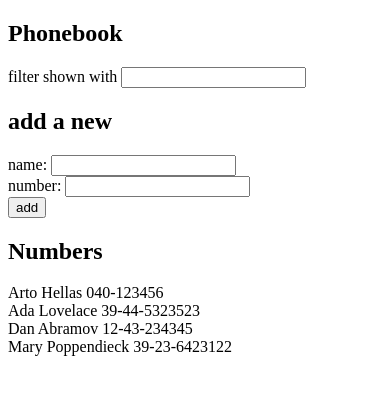
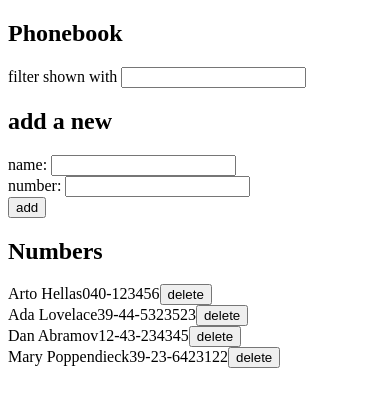
Before and after one commit to Slumpjin/full-stack-open, a React (Vite) app in the folder part2/phonebook/: page / in a window 390 px wide. Shown: the top 406 px of the page. Built offline with nearby package versions, Linux system fonts and the light colour scheme; data requests are answered from the project's data file.

Commit message:
2.14: The Phonebook step 9

```diff
--- a/part2/phonebook/src/App.jsx
+++ b/part2/phonebook/src/App.jsx
@@ -34,6 +34,19 @@ const App = () => {
       })
   }
 
+  const handleDelete = (e) => {
+    const elementId = e.target.parentElement.dataset.id
+    const person = getPersonInPhonebook(elementId)
+
+    if (person && confirm(`Delete ${person.name} from phonebook?`)) {
+      phonebookService.remove(elementId)
+        .catch(error => {
+          alert(`${person.name} was already deleted from the phonebook`)
+        })
+      setPersons(persons.filter(person => person.id !== elementId))
+    }
+  }
+
   const handleNameChange = (e) => {
     setNewName(e.target.value)
   }
@@ -64,6 +77,10 @@ const App = () => {
       && person.number === newPhoneNumber)
   }
 
+  const getPersonInPhonebook = (id) => {
+    return persons.find(person => person.id === id)
+  }
+
   return (
     <div>
       <h2>Phonebook</h2>
@@ -77,7 +94,10 @@ const App = () => {
       />
 
       <h2>Numbers</h2>
-      <Persons persons={filteredPersons} />
+      <Persons
+        persons={filteredPersons}
+        onDelete={handleDelete}
+      />
     </div>
   )
 }
--- /dev/null
+++ b/part2/phonebook/src/components/Person.jsx
@@ -0,0 +1,11 @@
+const Person = ({ person, onDelete }) => {
+    return (
+        <div data-id={person.id}>
+            {person.name}
+            {person.number}
+            <button onClick={onDelete}>delete</button>
+        </div>
+    )
+}
+
+export default Person
--- a/part2/phonebook/src/components/Persons.jsx
+++ b/part2/phonebook/src/components/Persons.jsx
@@ -1,6 +1,16 @@
-const Persons = ({ persons }) => {
+import Person from './Person'
+
+const Persons = ({ persons, onDelete }) => {
     return (
-        persons.map((person) => <div key={person.id}>{person.name} {person.number}</div>)
+        persons.map((person) => {
+            return (
+                <Person
+                    key={person.id}
+                    person={person}
+                    onDelete={onDelete}
+                />
+            )
+        })
     )
 }
 
--- a/part2/phonebook/src/services/phonebook.js
+++ b/part2/phonebook/src/services/phonebook.js
@@ -11,7 +11,13 @@ const create = newObject => {
     return response.then(response => response.data)
 }
 
+const remove = id => {
+    const response = axios.delete(`${baseUrl}/${id}`)
+    return response.then(response.data)
+}
+
 export default {
     getAll: getAll,
-    create: create
+    create: create,
+    remove: remove
 }
```
